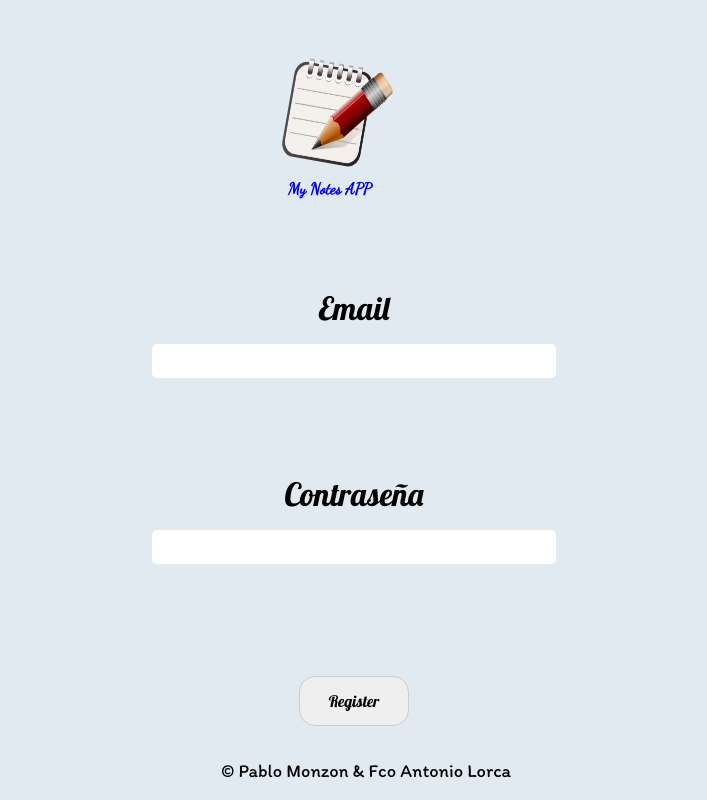
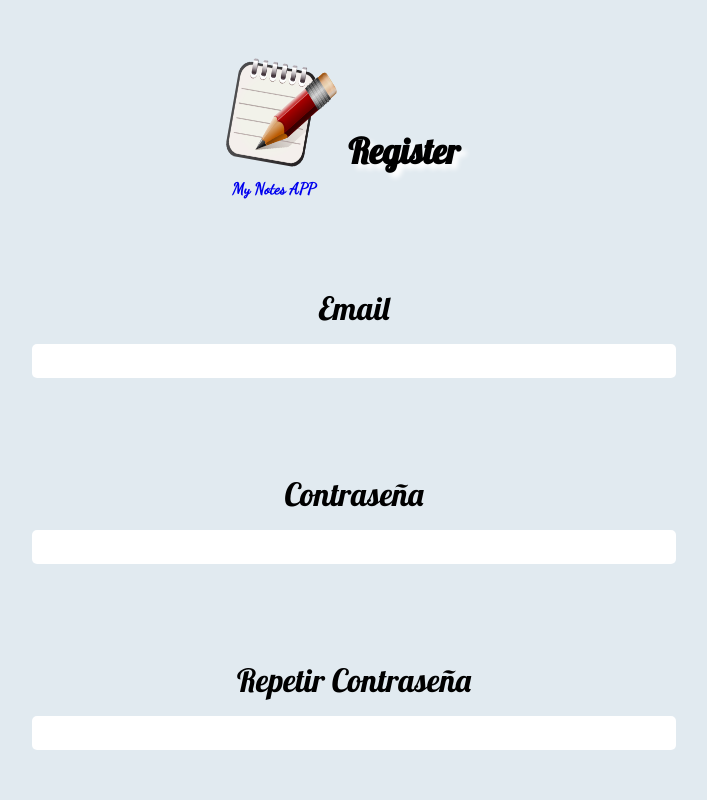
Before and after one commit to pablomonzon95/My_notes_app, a React (Create React App) app: page /register in a window 1280 px wide. Shown: the top 800 px of the page, without its empty margins (286-993 px from the left). Built offline with nearby package versions, Linux system fonts and the light colour scheme.

Commit message:
registro mejorado

```diff
--- a/package.json
+++ b/package.json
@@ -6,12 +6,15 @@
     "@testing-library/jest-dom": "^5.16.5",
     "@testing-library/react": "^13.4.0",
     "@testing-library/user-event": "^13.5.0",
+    "alert": "^5.1.4",
     "axios": "^1.3.1",
     "cors": "^2.8.5",
     "react": "^18.2.0",
     "react-dom": "^18.2.0",
     "react-router-dom": "^6.8.0",
     "react-scripts": "5.0.1",
+    "sweet": "^0.1.1",
+    "sweetalert": "^2.1.2",
     "web-vitals": "^2.1.4"
   },
   "scripts": {
--- a/src/Components/Form/index.js
+++ b/src/Components/Form/index.js
@@ -5,7 +5,7 @@ export const Form = ({ textoBoton, children, handleInputChangeFunction, handleSu
       <label htmlFor="email">Email</label>
       <input onChange={handleInputChangeFunction} type="email" id="email" name="email" required></input>
       <label>Contraseña</label>
-      <input onChange={handleInputChangeFunction} type="password" id="password" name="password" required></input>
+      <input onChange={handleInputChangeFunction} type="password" id="password" name="password" minLength='5' maxLength='20' required></input>
       <div className="children">{children}</div>
       <button>{textoBoton}</button>
     </form>
--- a/src/Components/Form/style.css
+++ b/src/Components/Form/style.css
@@ -17,8 +17,7 @@
   background-color: white;
   border: none;
   text-align: center;
-  width: 50%;
-  max-width: 400px;
+  width: 50vw;
   height: 2rem;
   border-radius: 5px;
   font-size: 1rem;
--- a/src/Components/NotesSection/index.js
+++ b/src/Components/NotesSection/index.js
@@ -1,4 +1,4 @@
-import './style.css'
+import "./style.css"
 export const NotesSection = ({ title, publicNotes }) => {
   return (
     <div className="notesPanel">
--- a/src/views/Login/index.js
+++ b/src/views/Login/index.js
@@ -5,7 +5,7 @@ import { Header } from "../../Components/Header";
 export const Login = () => {
   return (
     <div className="formLogin">
-      <Header></Header>
+      <Header tituloVista="Login"></Header>
       <Form textoBoton="Login"></Form>
       <Footer></Footer>
     </div>
--- a/src/views/Register/index.js
+++ b/src/views/Register/index.js
@@ -1,6 +1,8 @@
 import "./style.css";
+import swal from "sweetalert";
 import { useState } from "react";
 import axios from "axios";
+import { useNavigate } from "react-router-dom";
 
 import { Form } from "../../Components/Form";
 import { Header } from "../../Components/Header";
@@ -8,6 +10,7 @@ import { Footer } from "../../Components/Footer";
 
 
 export const Register = () => {
+  const navigate = useNavigate();
 
   const [registerData, setregisterData] = useState({
     email: '',
@@ -16,30 +19,31 @@ export const Register = () => {
 
   const handleInputChangeRegister = (e) => {
     let {name, value} = e.target
+    if(name !== "repetir email") {
     let newData = {...registerData, [name]:value}
-    setregisterData(newData)
+    setregisterData(newData)}
   }
 
   const handleSubmitRegister = async (e) => {
     e.preventDefault()
-    if(!e.target.checkValidity()){
-      console.log('Alguno de los campos de registro esta mal')
-    } else {
-      let res = await axios.post('http://localhost:8000/users' , registerData)
-      console.log(res.data)
+      try {
+       await axios.post("http://localhost:8000/users" , registerData)
+      swal("Registro exitoso", "por favor revisa la casilla de correo para activar tu cuenta", 'success')
+      navigate(`/login`)
+       } catch (error) {
+       swal("An error has occured",error.response.data.message, "error")
+      }
+
     }
-
-  }
-
   return (
     <div className="formRegister">
-      <Header></Header>
+      <Header tituloVista="Register"></Header>
       <Form handleInputChangeFunction = {handleInputChangeRegister} handleSubmitFunction = {handleSubmitRegister}
       textoBoton="Register">
-       { /* <div className="extra-input">
+       <div className="extra-input">
           <label htmlFor="repetiremail"> Repetir Contraseña</label>
           <input  type="password" id="repetiremail" name="repetiremail" ></input>
-  </div> */}
+       </div>
       </Form>
       <Footer></Footer>
     </div>
--- a/src/views/Register/style.css
+++ b/src/views/Register/style.css
@@ -25,9 +25,10 @@
   background-color: white;
   border: none;
   text-align: center;
-  max-width: 50vw;
+  width: 50vw;
   height: 2rem;
   border-radius: 5px;
-  font-size: 2rem;
+  font-size: 1rem;
   margin-bottom: 5rem;
+
 }
```
Also changed, not shown: 2 other files (tests, documents, lock files or other folders).
